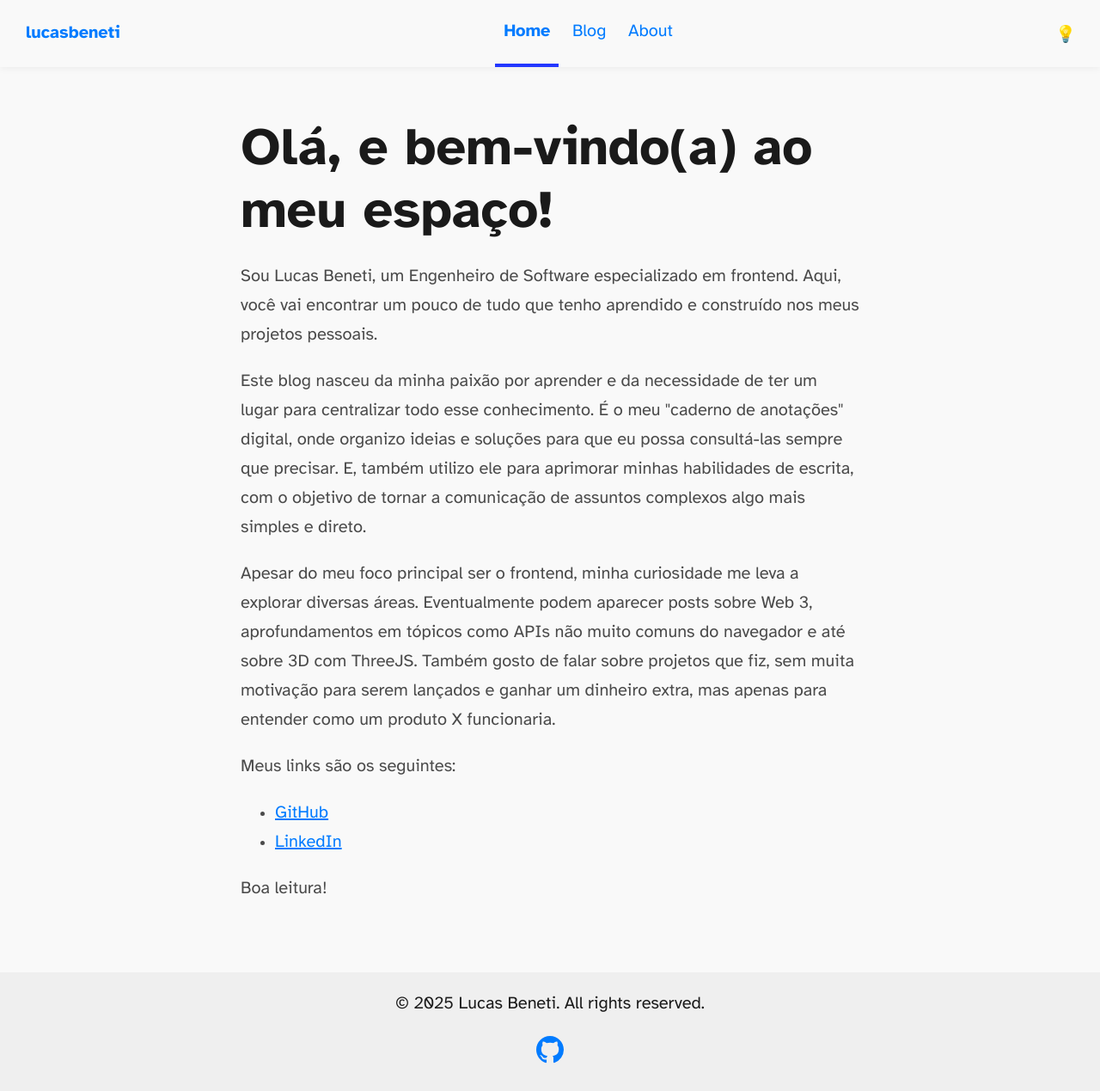
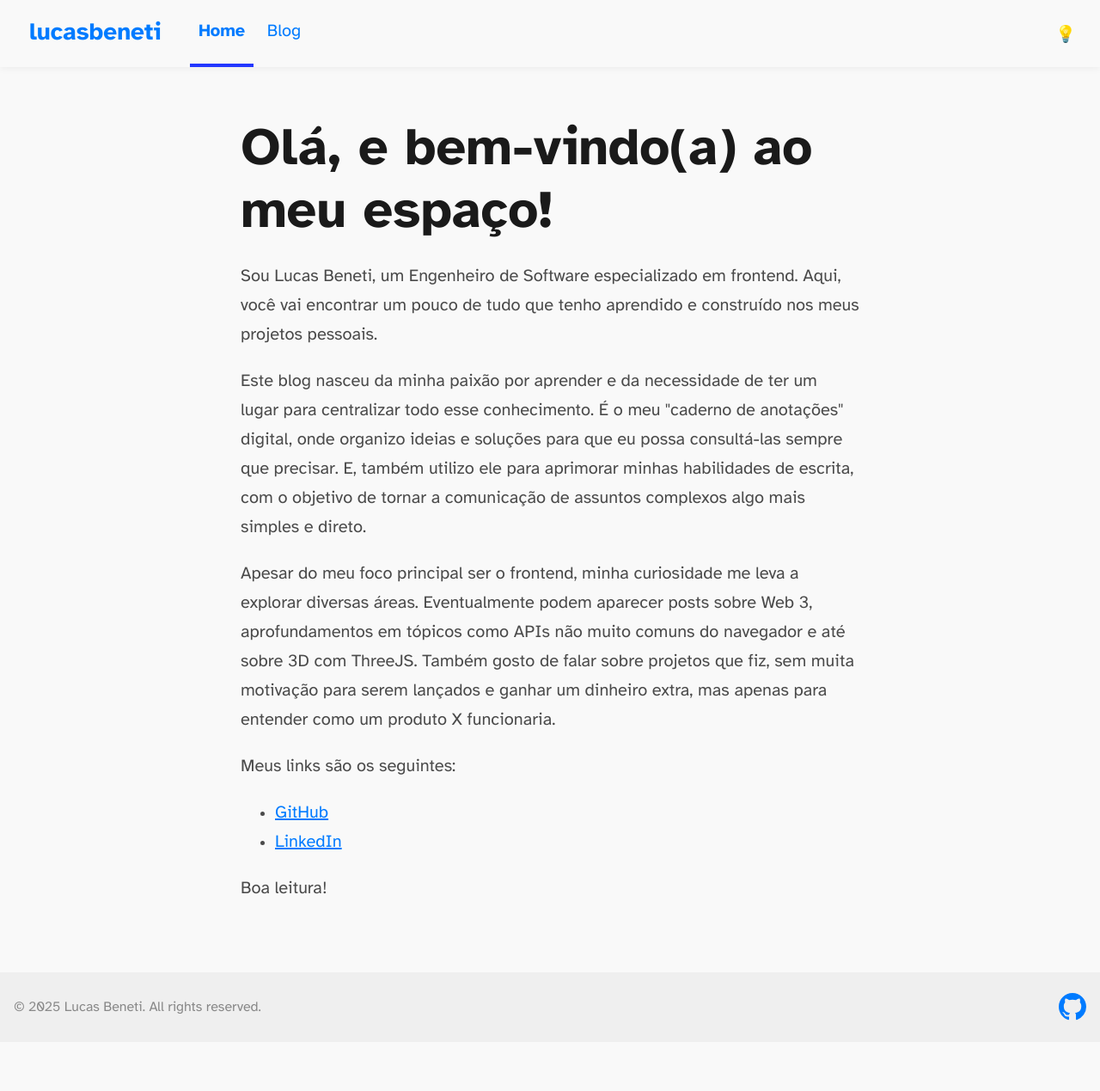
Before and after one commit to LucasBeneti/personal-blog, an Astro site: page / in a window 1280 px wide. Shown: the whole page at 86% size. After the commit the page ends 1212 px from the top, so only its background shows below. Built offline with nearby package versions, Linux system fonts and the light colour scheme; Astro itself is replaced by a stand-in of ours.

Commit message:
minor UI adjustements

```diff
--- a/src/components/Footer.astro
+++ b/src/components/Footer.astro
@@ -19,15 +19,19 @@ const today = new Date();
 <style>
 	footer {
 		padding: 1em;
+		display: flex;
+		justify-content: space-between;
+		align-items: center;
 		background: var(--bg-secondary);
-		color: var(--text-primary);
+		color: var(--text-tertiary);
 		text-align: center;
+		font-size: 0.8em;
 	}
 	.social-links {
 		display: flex;
 		justify-content: center;
-		gap: 1em;
-		margin-top: 1em;
+		gap: 0.5em;
+		margin-top: 0.5em;
 	}
 	.social-links a {
 		text-decoration: none;
--- a/src/components/Header.astro
+++ b/src/components/Header.astro
@@ -6,12 +6,14 @@ import ThemeToggle from './ThemeToggle.astro';
 
 <header>
 	<nav>
-		<h2><a href="/">{SITE_TITLE}</a></h2>
-		<div class="internal-links">
-			<HeaderLink href="/">Home</HeaderLink>
-			<HeaderLink href="/blog">Blog</HeaderLink>
-			<HeaderLink href="/about">About</HeaderLink>
-		</div>
+		<section>
+			<h2><a href="/">{SITE_TITLE}</a></h2>
+			<div class="internal-links">
+				<HeaderLink href="/">Home</HeaderLink>
+				<HeaderLink href="/blog">Blog</HeaderLink>
+				<!-- <HeaderLink href="/about">About</HeaderLink> -->
+			</div>
+		</section>
 		<div>
 			<ThemeToggle />
 		</div>
@@ -26,7 +28,7 @@ import ThemeToggle from './ThemeToggle.astro';
 	}
 	h2 {
 		margin: 0;
-		font-size: 1em;
+		font-size: 1.4em;
 	}
 
 	h2 a,
@@ -48,6 +50,14 @@ import ThemeToggle from './ThemeToggle.astro';
 		text-decoration: none;
 		border-bottom-color: var(--accent);
 	}
+
+	nav section {
+		display: flex;
+		flex-direction: row;
+		align-items: center;
+		gap: 1em;
+	}
+
 	.social-links,
 	.social-links a {
 		display: flex;
--- a/src/layouts/BlogPost.astro
+++ b/src/layouts/BlogPost.astro
@@ -59,9 +59,9 @@ const { title, description, pubDate, updatedDate, heroImage } = Astro.props;
 		<Header />
 		<main>
 			<article>
-				<!-- <div class="hero-image">
+				<div class="hero-image">
 					{heroImage && <Image width={1020} height={510} src={heroImage} alt="" />}
-				</div> -->
+				</div>
 				<div class="prose">
 					<div class="title">
 						<div class="date">
```
